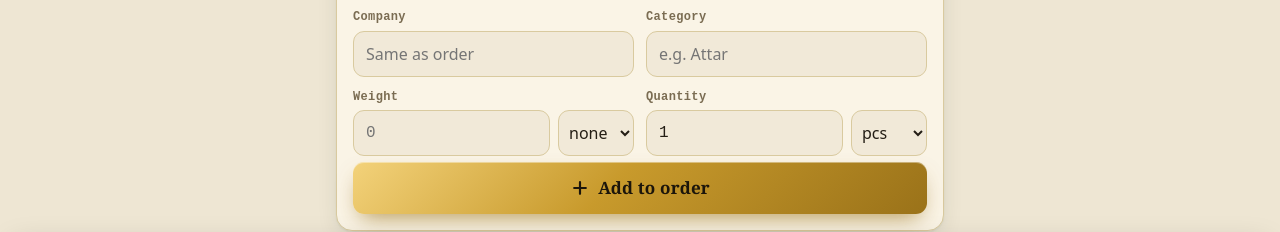
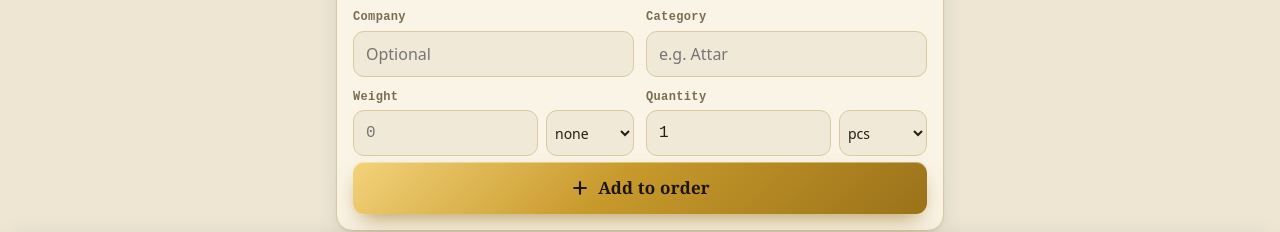
Before and after one commit to Githubbbccc/saeedi-orders, a website: page www/index.html in a window 1280 px wide. Shown: the part 480-712 px from the top of the page. Drawn offline with Linux system fonts and the light colour scheme.

```diff
--- a/www/index.html
+++ b/www/index.html
@@ -73,7 +73,8 @@
 .field label { font-size: 12px; color: var(--muted); font-weight: 600; font-family: "IBM Plex Mono", ui-monospace, monospace; letter-spacing: .03em; }
 .pair { display: flex; gap: 8px; }
 .pair input { flex: 1; min-width: 0; }
-.pair select { width: 76px; flex: none; padding: 0 6px; }
+.pair select { width: 88px; flex: none; padding: 0 4px; font-size: 14px; }
+.pair input { min-width: 48px; }
 input[type=text], input[type=number], select { width: 100%; height: 46px; padding: 0 12px; font: inherit; color: var(--ink); background: var(--field); border: 1px solid var(--line); border-radius: 4px; }
 input[type=number] { font-family: "IBM Plex Mono", ui-monospace, monospace; }
 .chips { display: flex; flex-wrap: wrap; gap: 6px; }
@@ -507,7 +508,7 @@
   function fieldsHTML(p) {
     return '' +
       '<div class="field"><label for="' + p + 'name">Item</label><input id="' + p + 'name" type="text" placeholder="e.g. Oud Al Layl 12ml" autocomplete="off" maxlength="80"></div>' +
-      '<div class="grid2"><div class="field"><label for="' + p + 'company">Company</label><input id="' + p + 'company" type="text" list="companies" placeholder="Same as order" autocomplete="off" maxlength="60"></div>' +
+      '<div class="grid2"><div class="field"><label for="' + p + 'company">Company</label><input id="' + p + 'company" type="text" list="companies" placeholder="Optional" autocomplete="off" maxlength="60"></div>' +
       '<div class="field"><label for="' + p + 'cat">Category</label><input id="' + p + 'cat" type="text" list="cats" placeholder="e.g. Attar" autocomplete="off" maxlength="40"></div></div>' +
       (p === 'a' ? '<div class="chips" id="chips" aria-label="Existing categories"></div>' : '') +
       '<div class="grid2"><div class="field"><label for="' + p + 'wt">Weight</label><div class="pair"><input id="' + p + 'wt" type="number" inputmode="decimal" min="0" step="any" placeholder="0"><select id="' + p + 'wu" aria-label="Weight unit">' + opts(WU) + '</select></div></div>' +
```
